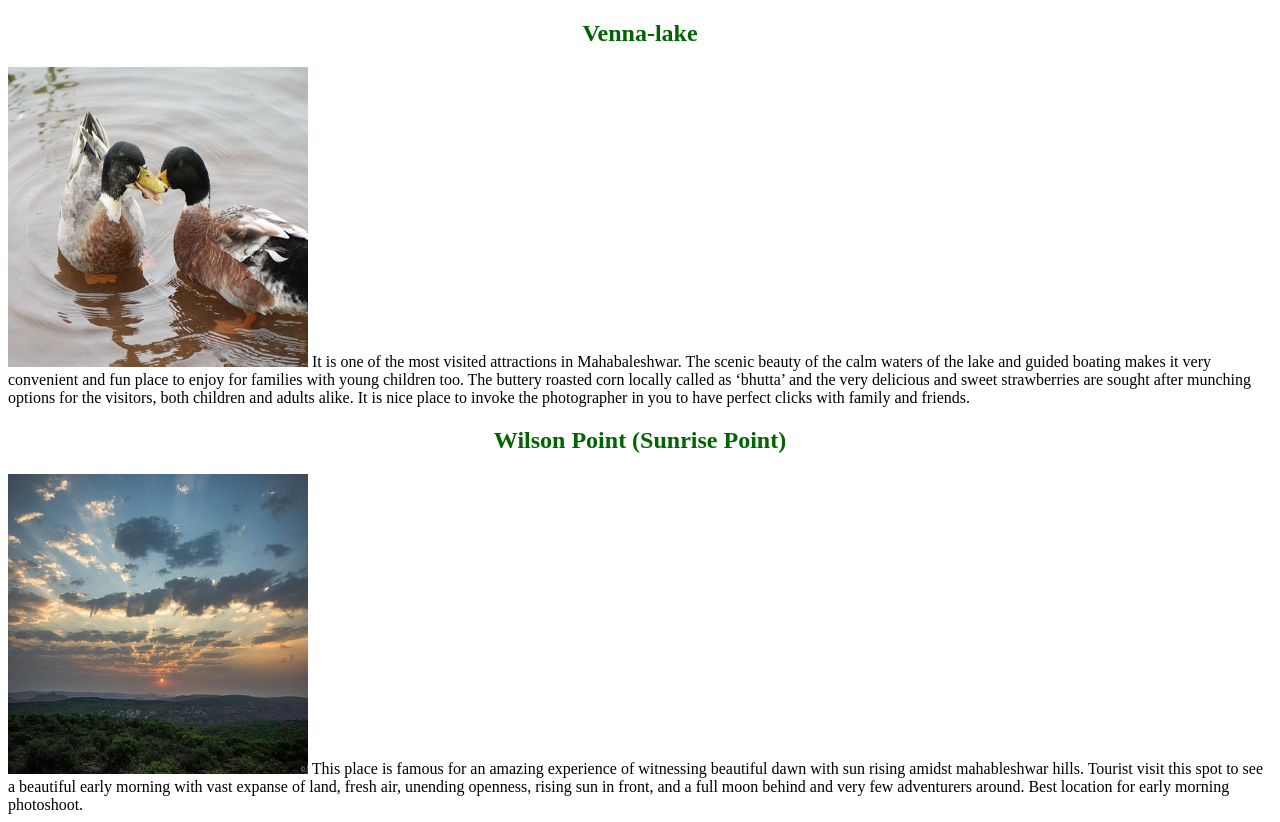
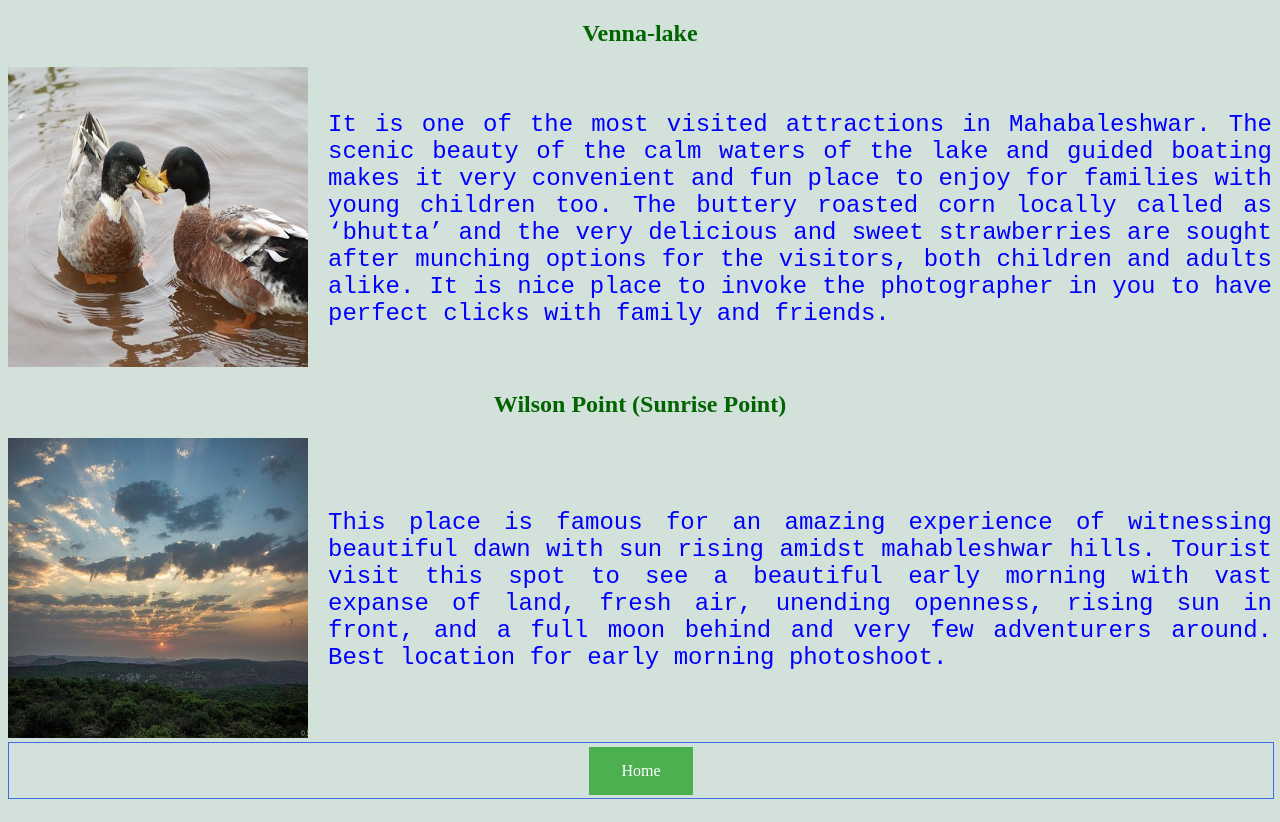
Before and after one commit to tbano2022/3900-Activity2, a plain HTML site: page mahableshwar.html in a window 1280 px wide. Drawn offline with Linux system fonts and the light colour scheme; files that its build step writes are made by us from their sources.

Commit message:
corrected image and text alignment

```diff
--- a/mahableshwar.html
+++ b/mahableshwar.html
@@ -1,14 +1,16 @@
 <!DOCTYPE html>
 <html>
 <head>
-    <link rel="stylesheet" href="activity-2.css">
+    <link rel="stylesheet" href="css/activity-2.css">
 </head>
-<body>
+<body bgcolor="#d3e1db">
 
 <h2 class="h2">Venna-lake</h2>
 <div class="container-1">
 <div class="image">
-     <img src="img/venna-lake.jpg" width="300" height="300" >
+     <img src="img/venna-lake.jpg" >
+</div>
+<div class="text">
 It is one of the most visited attractions in Mahabaleshwar. The scenic beauty of the calm waters of the
 lake and guided boating makes it very convenient and fun place to enjoy for families with young children
 too. The buttery roasted corn locally called as ‘bhutta’ and the very delicious and sweet strawberries are
@@ -18,16 +20,23 @@ the photographer in you to have perfect clicks with family and friends.
 </div>
 
 
+
 <h2 class="h2">Wilson Point (Sunrise Point)</h2>
 <div class="container-1">
     <div class="image">
-     <img src="img/sunrise.jpg" width="300" height="300" >
-
+     <img src="img/sunrise.jpg" >
+    </div>
+<div class="text">
 This place is famous for an amazing experience of witnessing beautiful dawn with sun rising amidst
 mahableshwar hills. Tourist visit this spot to see a beautiful early morning with vast expanse of land,
 fresh air, unending openness, rising sun in front, and a full moon behind and very few adventurers
 around. Best location for early morning photoshoot.
-    </div>
+    </div></div>
+
+</div>
+
+<div class="hcontainer">
+    <a href="index.html" class="button">Home</a>
 </div>
 </body>
 </html>
```
